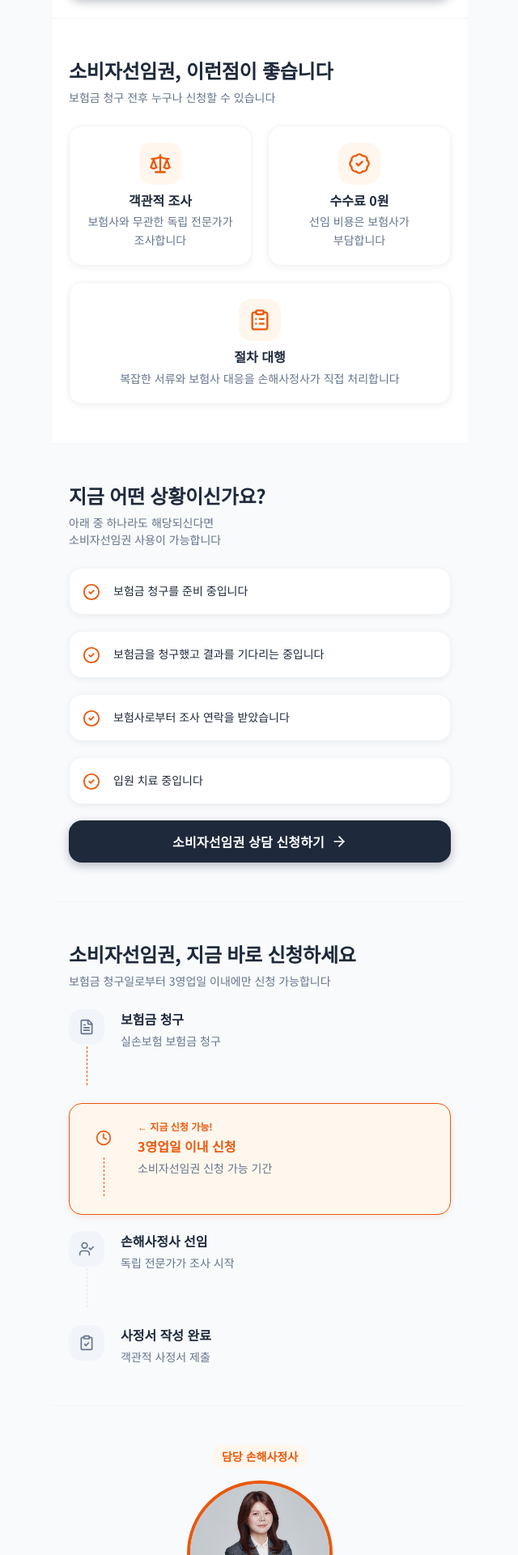
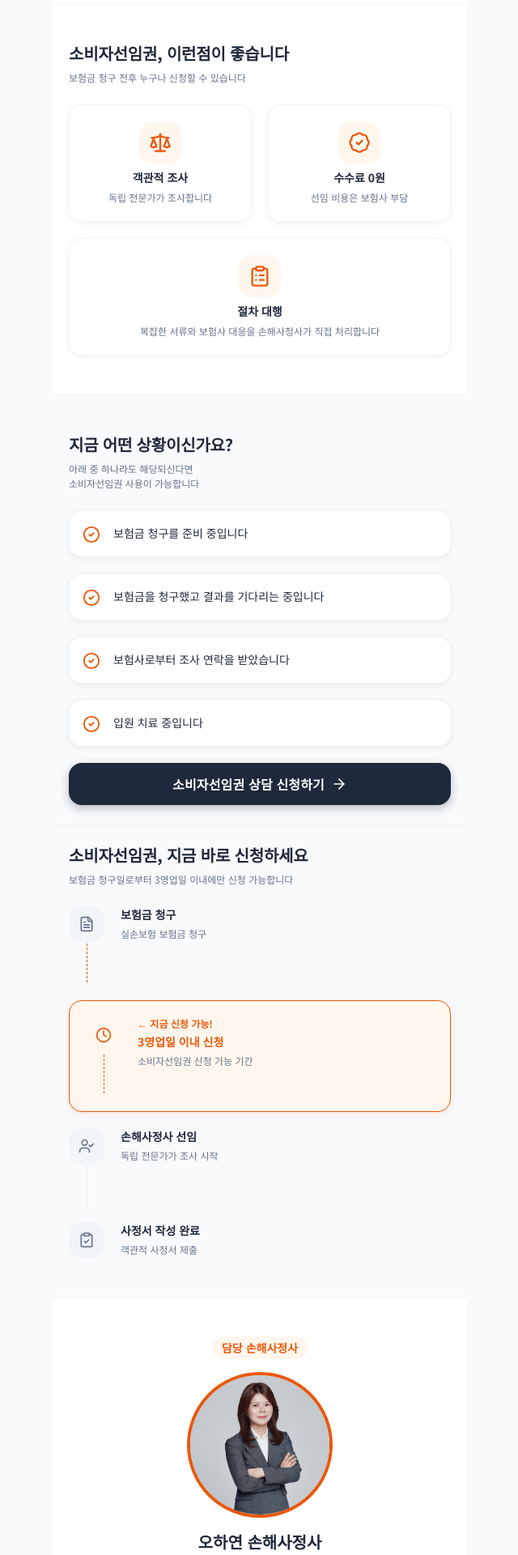
Before and after one commit to giwi-1004/giwi-1004.github.io, a Next.js app: page / in a window 1280 px wide. Shown: the part 500-2420 px from the top of the page at 81% size, without its empty margins (319-959 px from the left). Built offline with nearby package versions, Linux system fonts and the light colour scheme.

Commit message:
타이포 스케일 조정 및 섹션·푸터·퀵체크·타임라인 UI 정리
Co-authored-by: Cursor <cursoragent@cursor.com>

```diff
--- a/app/globals.css
+++ b/app/globals.css
@@ -163,14 +163,14 @@
   }
 
   .ds-h1 {
-    font-size: 2.25rem;
+    font-size: 1.875rem;
     line-height: 1.2;
     letter-spacing: -0.02em;
     font-weight: 700;
   }
 
   .ds-h2 {
-    font-size: 1.5rem;
+    font-size: 1.25rem;
     line-height: 1.3;
     letter-spacing: -0.01em;
     font-weight: 700;
@@ -184,7 +184,7 @@
   }
 
   .ds-caption {
-    font-size: 0.875rem;
+    font-size: 0.75rem;
     line-height: 1.5;
     color: var(--ds-text-muted);
   }
@@ -194,14 +194,14 @@
   }
 
   .ds-card-title {
-    font-size: 1rem;
+    font-size: 0.875rem;
     line-height: 1.4;
     font-weight: 700;
     color: var(--ds-text);
   }
 
   .ds-card-desc {
-    font-size: 0.875rem;
+    font-size: 0.75rem;
     line-height: 1.6;
     color: var(--ds-text-muted);
   }
--- a/components/landing/expert-section.tsx
+++ b/components/landing/expert-section.tsx
@@ -11,7 +11,7 @@ const highlightBoxClass =
 
 export function ExpertSection() {
   return (
-    <section className="overflow-x-hidden bg-[#F8FAFC] px-5 py-12">
+    <section className="overflow-x-hidden border-t border-gray-100 bg-white px-5 py-12">
       <div className="flex flex-col items-center">
         <span className="mb-4 inline-flex rounded-full bg-[#FFF7ED] px-3 py-1 text-sm font-semibold text-[#EA580C]">
           담당 손해사정사
@@ -27,7 +27,7 @@ export function ExpertSection() {
           />
         </div>
 
-        <h2 className="mb-4 w-full text-center text-2xl font-bold text-[#1E293B] break-keep">
+        <h2 className="mb-4 w-full text-center text-xl font-bold text-[#1E293B] break-keep">
           오하연 손해사정사
         </h2>
 
--- a/components/landing/footer.tsx
+++ b/components/landing/footer.tsx
@@ -2,12 +2,12 @@ export function Footer() {
   return (
     <footer>
       <div className="text-center">
-        <p className="text-sm leading-[1.7] text-[#94A3B8]">
+        <p className="text-xs leading-[1.7] text-[#94A3B8]">
           본 페이지는 소비자선임권 제도를 안내하기 위한 목적으로 제작되었습니다.<br />
           보험금 지급 결과를 보장하지 않으며, 개별 상황에 따라 결과가 달라질 수 있습니다.
         </p>
         <div className="my-6 h-px bg-white/10" />
-        <p className="text-sm leading-[1.7] text-[#94A3B8]">
+        <p className="text-xs leading-[1.7] text-[#94A3B8]">
           © 2026 소비자선임권 안내
         </p>
       </div>
--- a/components/landing/quick-check-section.tsx
+++ b/components/landing/quick-check-section.tsx
@@ -12,7 +12,7 @@ const checklistItemClass =
 
 export function QuickCheckSection() {
   return (
-    <section className="bg-[#F8FAFC] px-5 py-12">
+    <section className="bg-[#F8FAFC] px-5 py-12 !pb-6">
       <h2 className="ds-h2 mb-2 text-balance break-keep">
         지금 어떤 상황이신가요?
       </h2>
--- a/components/landing/timeline-section.tsx
+++ b/components/landing/timeline-section.tsx
@@ -44,7 +44,7 @@ const stepIconShellClass =
 
 export function TimelineSection() {
   return (
-    <section className="bg-[#F8FAFC] px-5 py-12">
+    <section className="bg-[#F8FAFC] px-5 py-12 !pt-6">
       <h2 className="ds-h2 mb-2 text-balance break-keep">
         소비자선임권, 지금 바로 신청하세요
       </h2>
@@ -99,13 +99,13 @@ export function TimelineSection() {
                 ) : null}
                 <h3
                   className={cn(
-                    "mb-1 text-base font-bold break-keep",
+                    "mb-1 text-sm font-bold break-keep",
                     highlight ? "text-[#EA580C]" : "text-[#1E293B]"
                   )}
                 >
                   {title}
                 </h3>
-                <p className="text-sm leading-relaxed text-[#64748B] break-keep">
+                <p className="text-xs leading-relaxed text-[#64748B] break-keep">
                   {description}
                 </p>
               </div>
--- a/components/landing/why-consumer-rights-section.tsx
+++ b/components/landing/why-consumer-rights-section.tsx
@@ -6,12 +6,12 @@ const CARDS_TOP: { Icon: LucideIcon; title: string; description: string }[] = [
   {
     Icon: Scale,
     title: "객관적 조사",
-    description: "보험사와 무관한 독립 전문가가 조사합니다",
+    description: "독립 전문가가 조사합니다",
   },
   {
     Icon: BadgeCheck,
     title: "수수료 0원",
-    description: "선임 비용은 보험사가 부담합니다",
+    description: "선임 비용은 보험사 부담",
   },
 ]
 
@@ -48,14 +48,14 @@ function BenefitCard({
         <Icon className="h-7 w-7 text-[#EA580C]" aria-hidden />
       </div>
       <h3 className="ds-card-title break-keep">{title}</h3>
-      <p className="ds-card-desc mt-1 line-clamp-2 break-keep">{description}</p>
+      <p className="ds-card-desc mt-1 break-keep">{description}</p>
     </div>
   )
 }
 
 export function WhyConsumerRightsSection() {
   return (
-    <section className="overflow-x-hidden bg-white">
+    <section className="bg-white">
       <h2 className="ds-h2 mb-2 text-balance break-keep">
         소비자선임권, 이런점이 좋습니다
       </h2>
@@ -64,7 +64,7 @@ export function WhyConsumerRightsSection() {
       </p>
 
       <div className="flex flex-col ds-gap">
-        <div className="grid grid-cols-2 ds-gap">
+        <div className="grid grid-cols-2 items-start ds-gap">
           {CARDS_TOP.map(({ Icon, title, description }) => (
             <BenefitCard
               key={title}
```
